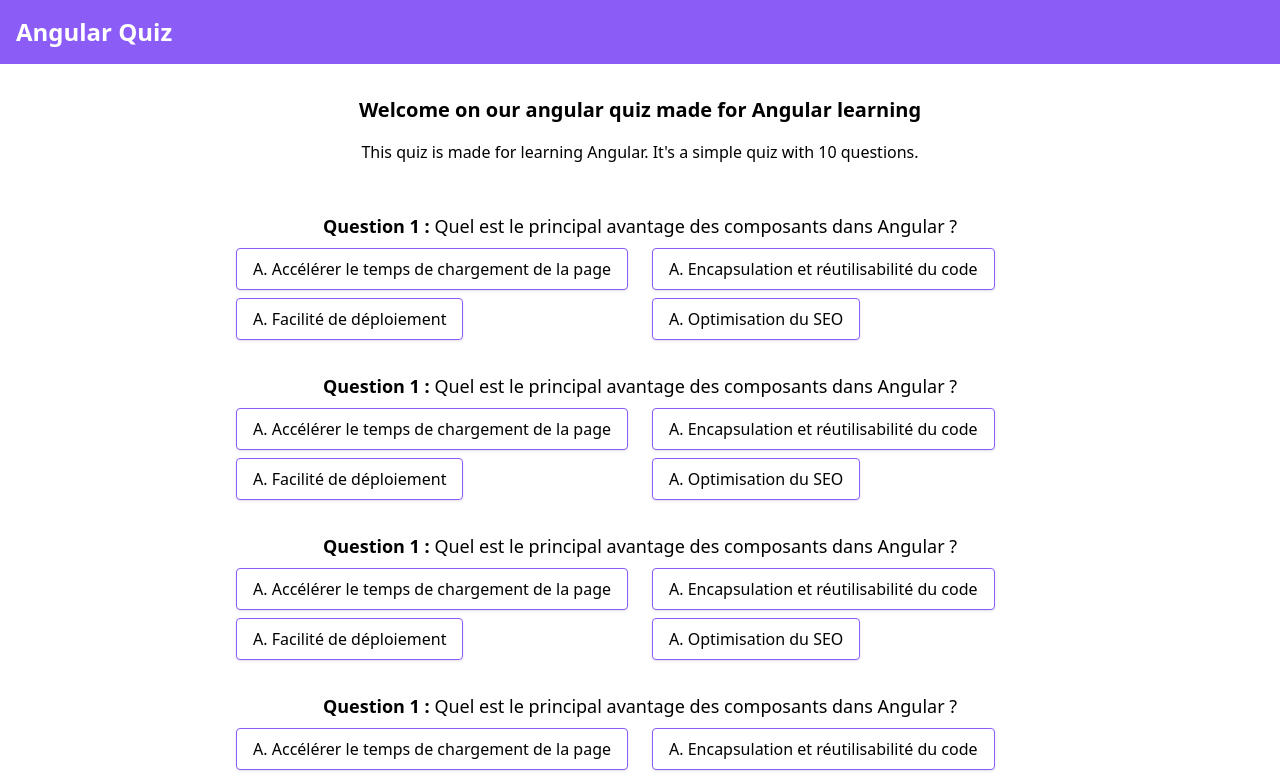
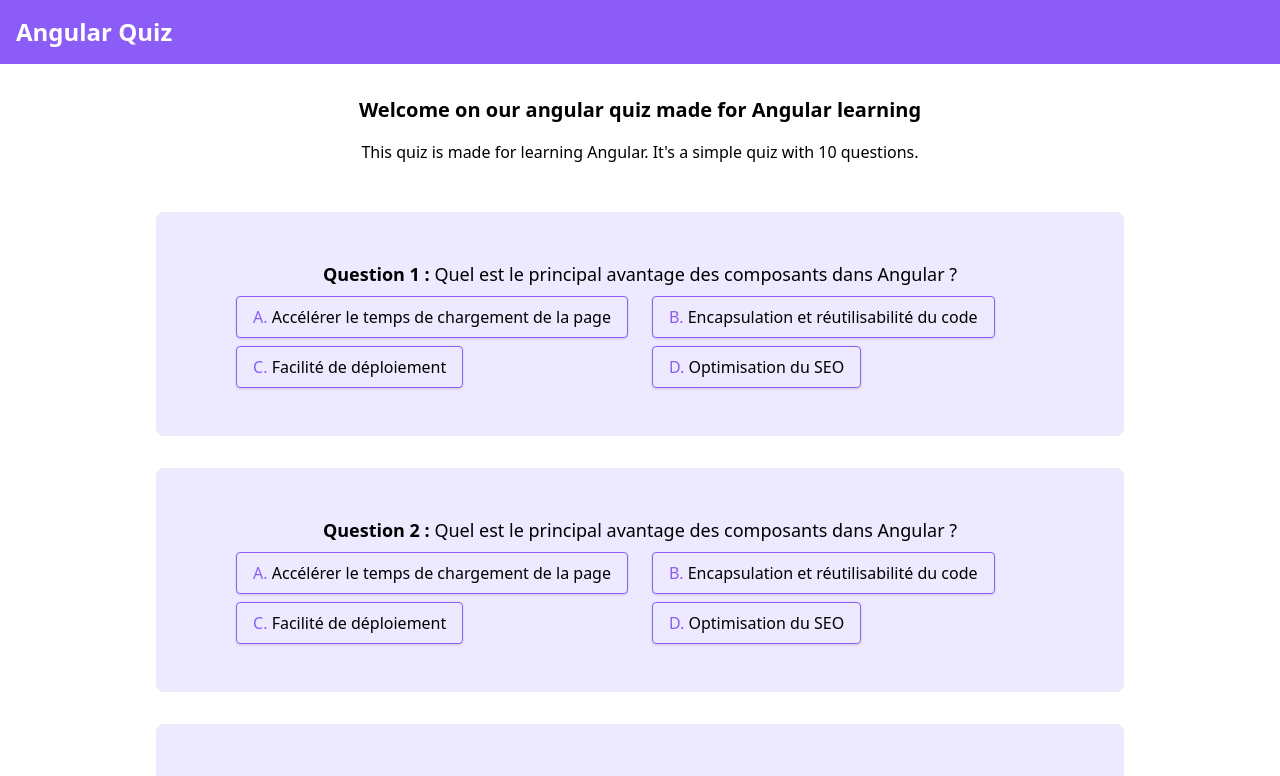
Before and after one commit to yamil-issa/angular-quiz, an Angular app: page / in a window 1280 px wide. Shown: the top 776 px of the page. Built offline with nearby package versions, Linux system fonts and the light colour scheme.

Commit message:
Add dynamic questions number and answers letter

```diff
--- a/src/app/home/home.component.html
+++ b/src/app/home/home.component.html
@@ -2,10 +2,12 @@
   <h2 class="home_title">Welcome on our angular quiz made for Angular learning</h2>
   <p class="home_presentation">This quiz is made for learning Angular. It's a simple quiz with 10 questions.</p>
   <section class="home_questions-list">
-    <section class="home_questions-answers" *ngFor="let content of quizContent">
-      <h4 class="home_question"><b>Question 1 :</b> {{ content.question }}</h4>
+    <section class="home_questions-answers" *ngFor="let content of quizContent; let i = index">
+      <h4 class="home_question"><b>Question {{ i + 1 }} :</b> {{ content.question }}</h4>
       <ul class="home_answers">
-        <li *ngFor="let answer of content.answers"><button>A. {{ answer }}</button></li>
+        <li *ngFor="let answer of content.answers; let j = index">
+          <button><span>{{ getAnswerLetter(j) }}.</span> {{ answer }}</button>
+        </li>
       </ul>
     </section>
   </section>
--- a/src/app/home/home.component.scss
+++ b/src/app/home/home.component.scss
@@ -12,7 +12,7 @@
   }
 
   &_questions-answers {
-    @apply flex flex-col items-center my-4;
+    @apply flex flex-col items-center my-4 p-12 bg-violet-100 rounded-lg;
   }
 
   &_question {
@@ -25,6 +25,15 @@
     button {
       @apply border border-violet-500 px-4 py-2 rounded shadow hover:bg-violet-500 hover:text-white;
 
+      &:hover {
+        span {
+          @apply text-violet-200;
+        }
+      }
+      span {
+        @apply text-violet-500;
+      }
+
       &--selected {
         @apply bg-violet-500 text-white;
       }
--- a/src/app/home/home.component.ts
+++ b/src/app/home/home.component.ts
@@ -98,4 +98,8 @@
       ]
     }
   ];
+
+  getAnswerLetter(j: number) {
+    return String.fromCharCode(65 + j);
+  }
 }
```
